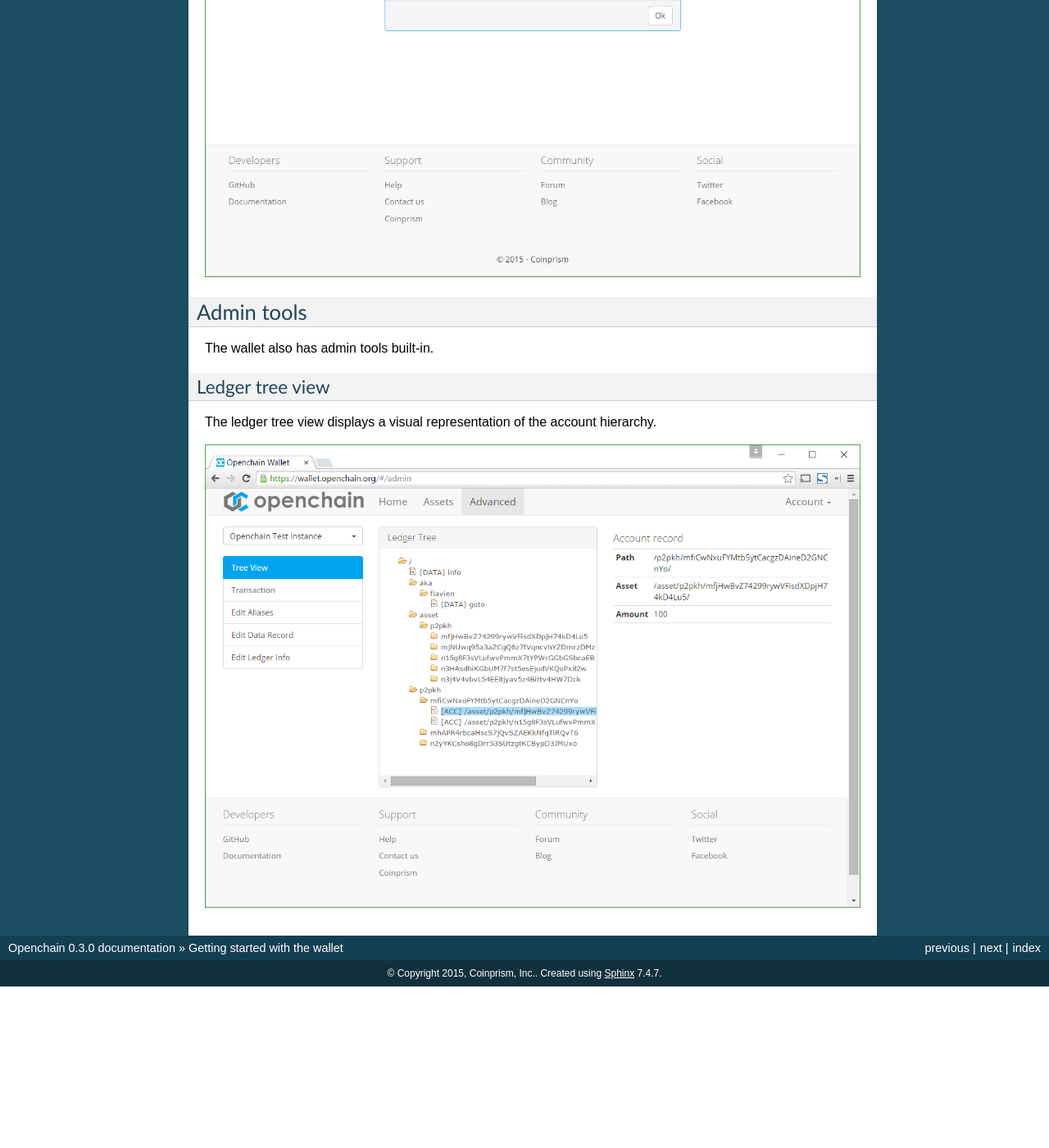
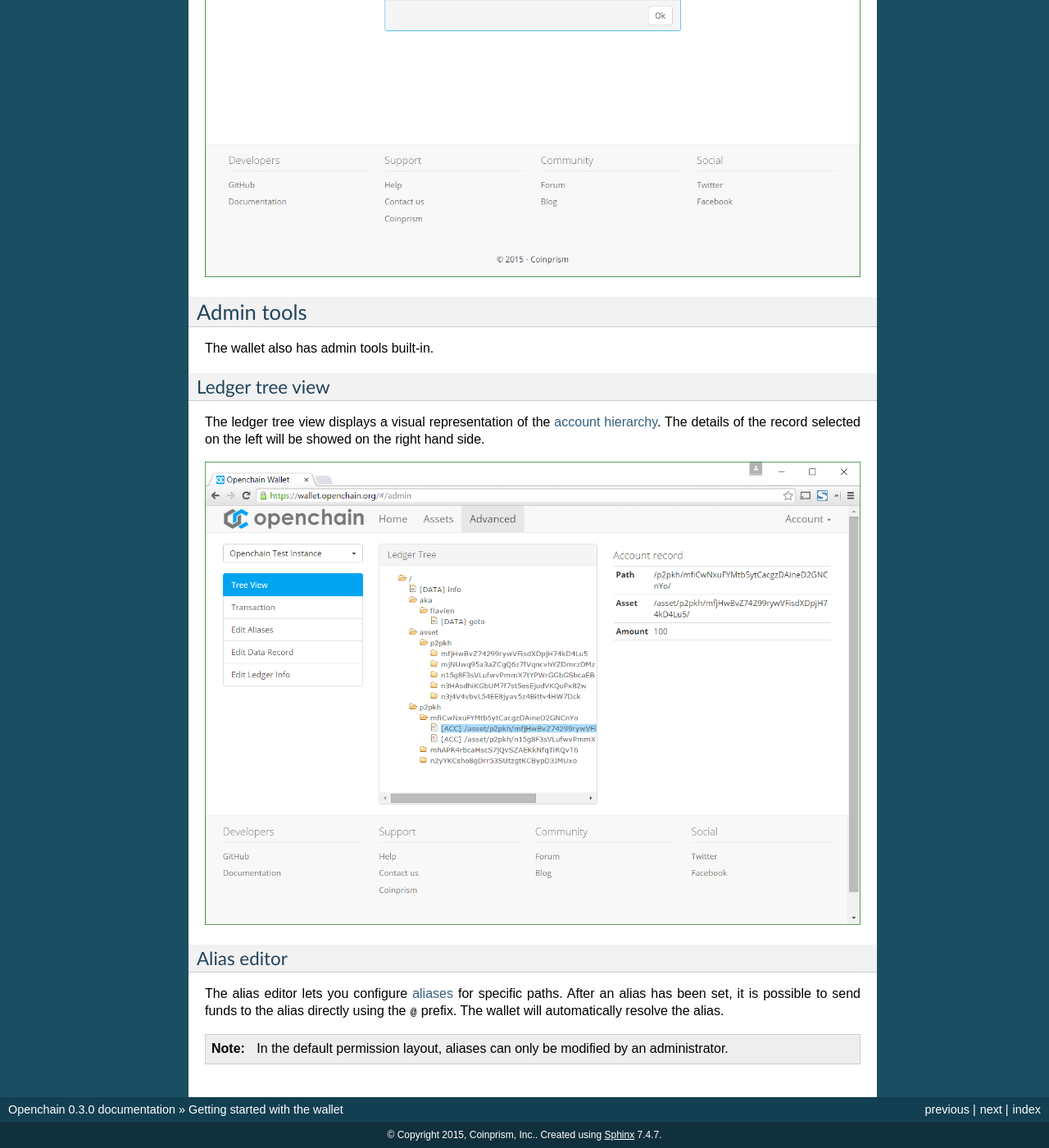
Before and after one commit to openchain/docs, a Sphinx documentation site: the page built from docs/source/general/client.rst, in a window 1280 px wide and 1400 px high, scrolled down 6856 px. Shown: the whole window at 82% size. Built offline with Sphinx 7.4.7, drawn with Linux system fonts in a browser that asks for light colours; before the commit the page ends 8059 px from its top, so only the background shows below that.

Commit message:
Add a section about the alias editor

```diff
--- a/docs/source/general/client.rst
+++ b/docs/source/general/client.rst
@@ -87,6 +87,13 @@
 Ledger tree view
 ~~~~~~~~~~~~~~~~
 
-The ledger tree view displays a visual representation of the account hierarchy.
+The ledger tree view displays a visual representation of the :ref:`account hierarchy <account-hierarchy>`. The details of the record selected on the left will be showed on the right hand side.
 
 .. image:: /images/wallet-10.png
+
+Alias editor
+~~~~~~~~~~~~
+
+The alias editor lets you configure :ref:`aliases <aliases>` for specific paths. After an alias has been set, it is possible to send funds to the alias directly using the ``@`` prefix. The wallet will automatically resolve the alias.
+
+.. note:: In the default permission layout, aliases can only be modified by an administrator.
--- a/docs/source/ledger-rules/general.rst
+++ b/docs/source/ledger-rules/general.rst
@@ -15,6 +15,8 @@
 This ensures every asset creation and destruction is recorded through an account in the system. This means however that at least one account must be able to have a negative balance. Usually, a special account is used to do so, and the ability to create a negative balance on an account requires special permissions.
 
 .. tip:: :ref:`Third-party asset issuance accounts <third-party-issuance-accounts>` are allowed to have negative balances.
+
+.. _aliases:
 
 Aliases (``/aka/<name>/``)
 --------------------------
```
